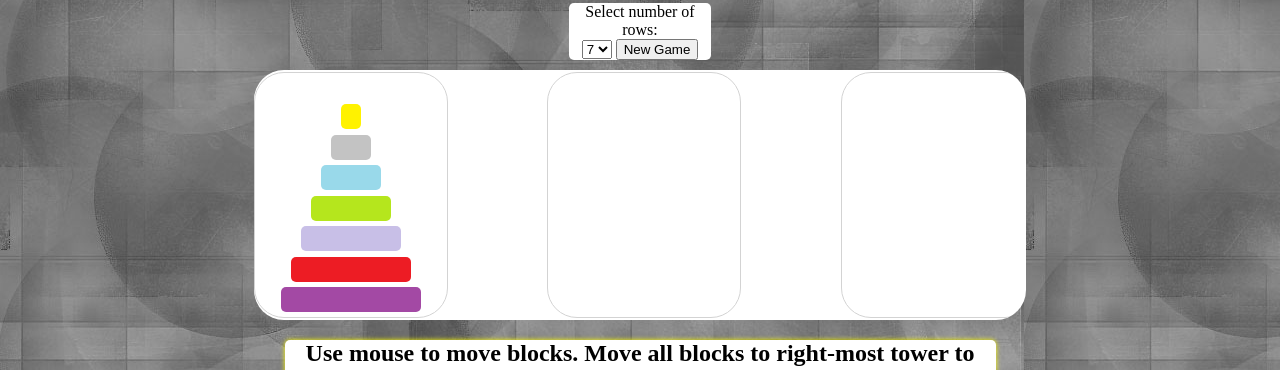
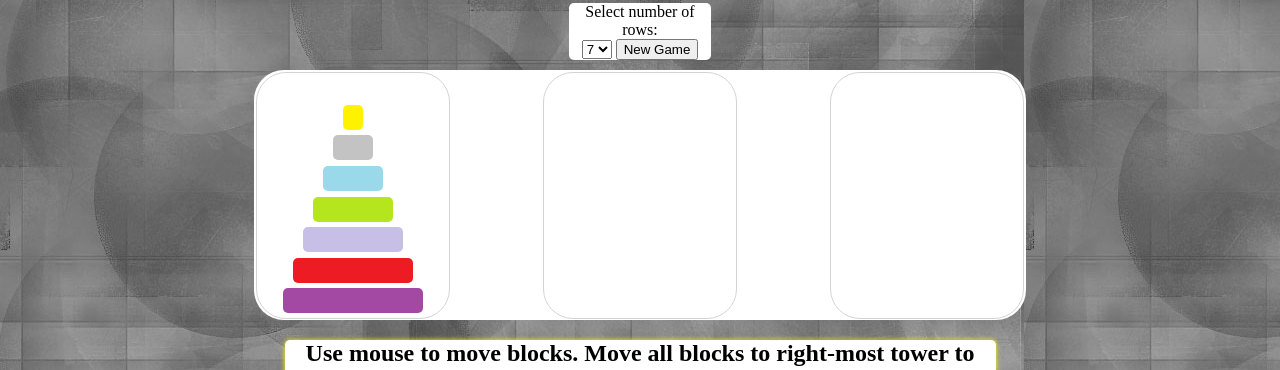
Before and after one commit to AntonioRecaldeRusso/p3.cscie15.biz, a plain HTML site: page index.html in a window 1280 px wide. Shown: the part 197-567 px from the top of the page. Drawn offline with nearby package versions, Linux system fonts and the light colour scheme.

Commit message:
changed table float, tower width

```diff
--- a/css/main.css
+++ b/css/main.css
@@ -15,6 +15,14 @@ table {
 	border: 1px solid lightgray;
 	border-radius: 30px;
 	height: 98.5%;
+}
+
+table#A {
+	float: left;
+}
+
+table#C {
+	float: right;
 }
 
 td {
@@ -75,6 +83,7 @@ td {
 }
 
 #tower1 {
+	padding-left: 2px;
 	float: left;
 }
 
@@ -84,11 +93,12 @@ td {
 }
 
 #tower3 {
+	padding-right: 2px;
 	float: right;
 }
 
 .tower {
-	width: 24%;
+	width: 33%;
 	height: 100%;
 	display: inline-block;
 	text-align: center;
```
